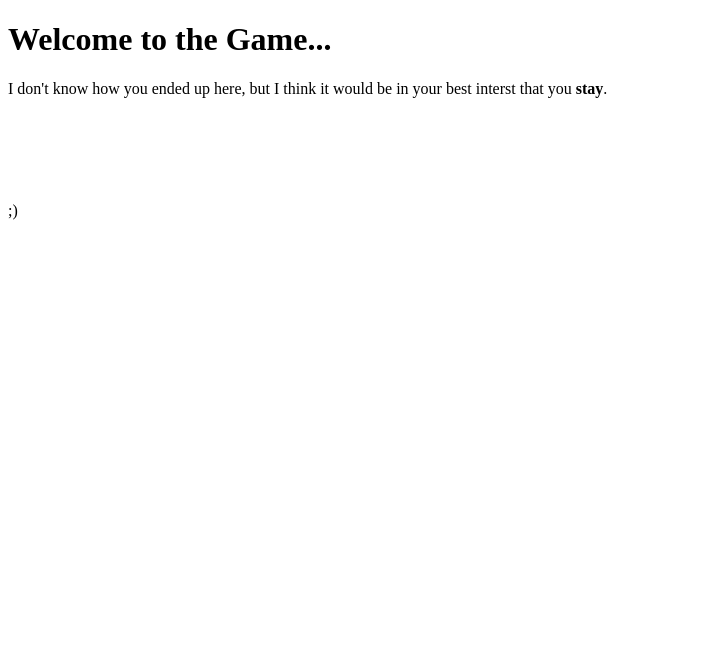
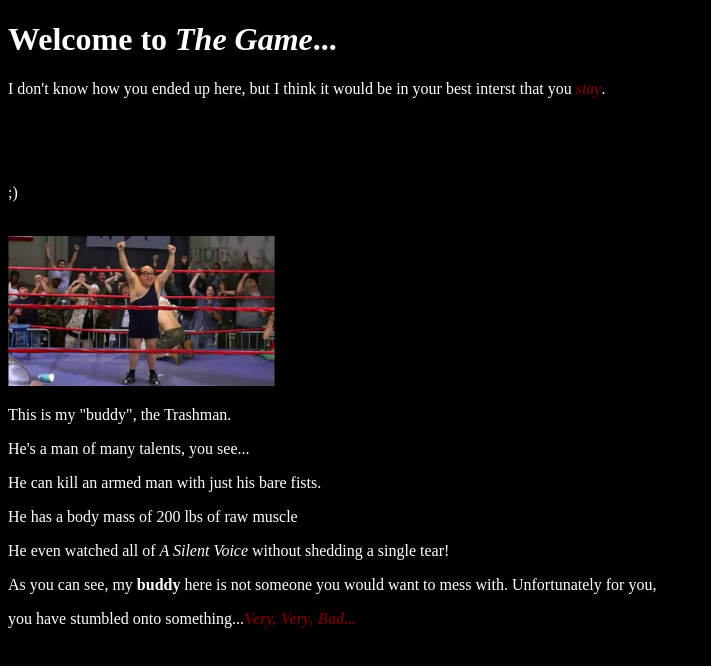
Before and after one commit to KadeJS/KadeJS.github.io, a plain HTML site: page index.html in a window 1280 px wide. Shown: the whole page, without its empty margins (0-711 px from the left). Drawn offline with Linux system fonts and the light colour scheme.

Commit message:
i did a lot
a lot happened and now it's a thing

```diff
--- a/index.html
+++ b/index.html
@@ -1,16 +1,51 @@
 <!DOCTYPE HTML>
 <html>
     <head>
-      <title> chungus.exe </title>
+      <title> TheGame.exe </title>
       <meta charset="utf-8">
+
+      <style>
+      #stay {
+      color: rgb(100, 0, 0)}
+
+      body {
+      background-color: black}
+
+      h1 {
+      color: white}
+
+      p {
+      color: white}
+
+      .trashman_paragraph {
+      color: white}
+
+      #very_bad {
+      color: rgb(100, 0, 0)}
+
+
+
+      </style>
+
     </head>
+
     <body>
-      <h1> Welcome to the Game... </h1>
-      <p> I don't know how you ended up here, but I think it would be in your best interst that you <strong>stay</strong>.<p>
-      <br>
+      <h1> Welcome to <em>The Game</em>... </h1>
+      <p> I don't know how you ended up here, but I think it would be in your best interst that you <strong  id=stay><em>stay</em></strong>.<p>
       <br>
       <br>
       <br>
       <p> ;) <p>
+      <br>
+      <img src = "images/Trashman.jpg" height = 150>
+      <br>
+      <p class=trashman_paragraph> This is my "buddy", the Trashman.<p>
+      <p class=trashman_paragraph> He's a man of many talents, you see...<p>
+      <p class=trashman_paragraph> He can kill an armed man with just his bare fists. <p>
+      <p class=trashman_paragraph> He has a body mass of 200 lbs of raw muscle <p>
+      <p class=trashman_paragraph> He even watched all of <em>A Silent Voice</em> without shedding a single tear! <p>
+      <p class=trashman_paragraph> As you can see, my <strong>buddy</strong> here is not someone you would want to mess with. Unfortunately for you,
+      <p class=trashman_paragraph> you have stumbled onto something...<strong id= very_bad><em>Very, Very, Bad...</strong></em><p>
+
     </body>
 </html>
```
